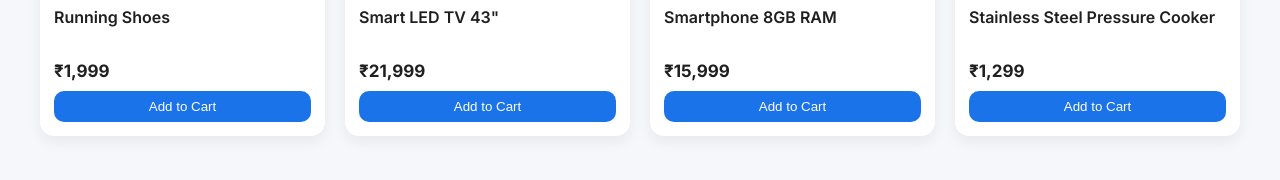
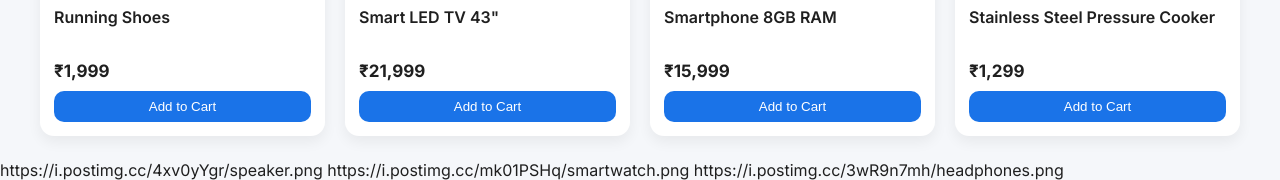
Before and after one commit to madhavkrishnah2006-cyber/ramuzone, a plain HTML site: page index.html in a window 1280 px wide. Shown: the part 723-903 px from the top of the page. Drawn offline with Linux system fonts and the light colour scheme.

Commit message:
Add files via upload

```diff
--- a/index.html
+++ b/index.html
@@ -167,3 +167,6 @@
   </div>
 </body>
 </html>
+https://i.postimg.cc/4xv0yYgr/speaker.png
+https://i.postimg.cc/mk01PSHq/smartwatch.png
+https://i.postimg.cc/3wR9n7mh/headphones.png
```
